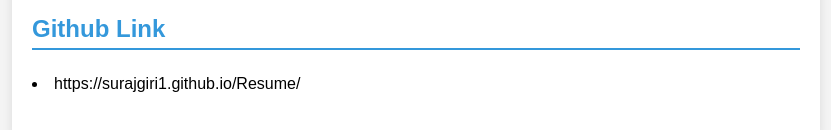
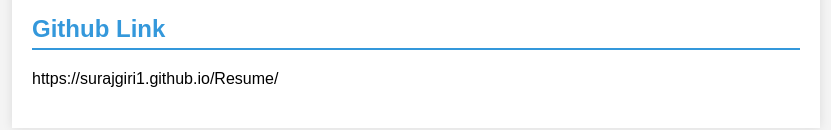
Before and after one commit to SurajGiri1/Resume, a plain HTML site: page index.html in a window 1280 px wide. Shown: the part 664-794 px from the top of the page, without its empty margins (224-1055 px from the left). Drawn offline with Linux system fonts and the light colour scheme.

Commit message:
Update index.html

```diff
--- a/index.html
+++ b/index.html
@@ -48,7 +48,7 @@
             <section class="Link">
             <h2>Github Link</h2>
 
-                <li><a>https://surajgiri1.github.io/Resume/</a></li>
+                <a>https://surajgiri1.github.io/Resume/</a>
 
         </section>
         </section>
```
